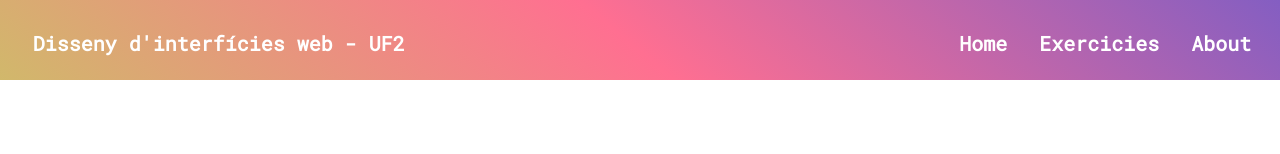
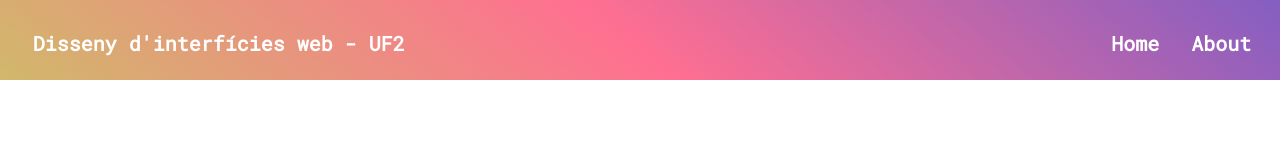
Before and after one commit to sofiamv98/M09_DISSENY_UF2, a plain HTML site: page index.html in a window 1280 px wide. Shown: the top 154 px of the page. Drawn offline with Linux system fonts and the light colour scheme.

Commit message:
Eliminat link Exercicies

```diff
--- a/index.html
+++ b/index.html
@@ -18,9 +18,6 @@
                 <ul class="list-buttons">
                     <li>
                         <a href="./index.html">Home</a>
-                    </li>
-                    <li>
-                        <a href="#">Exercicies</a>
                     </li>
                     <li>
                         <a href="#">About</a>
```
